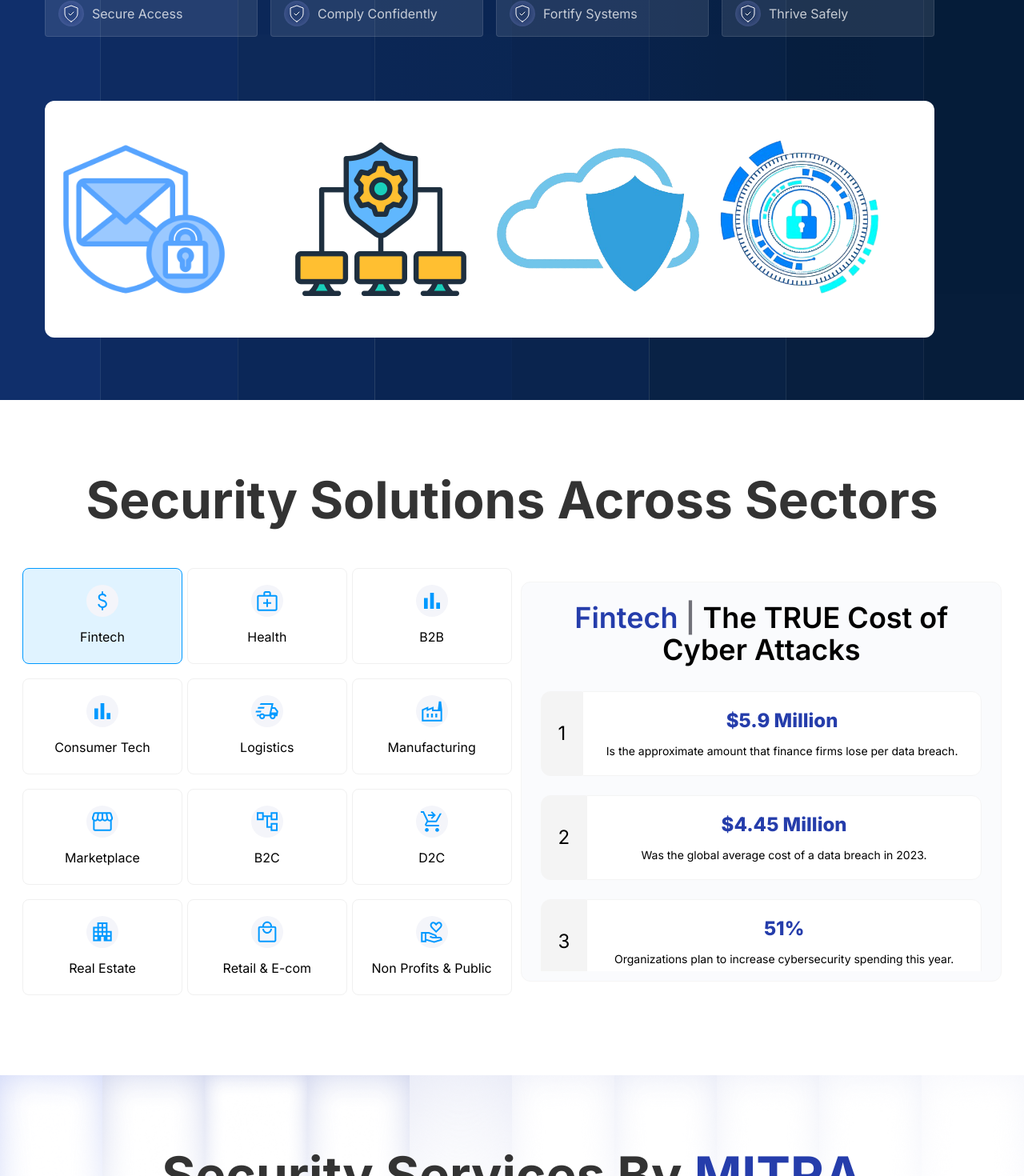
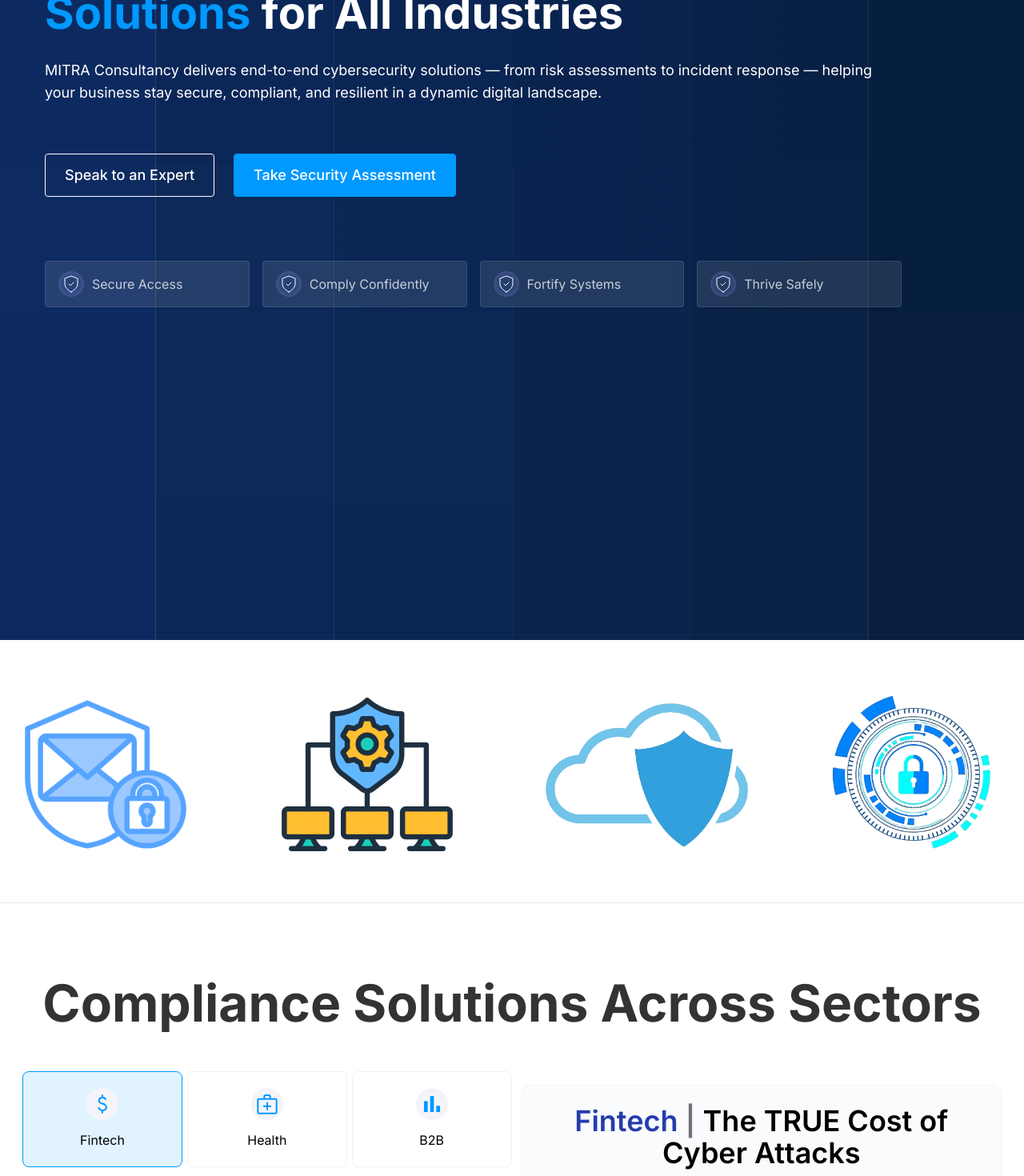
Before and after one commit to neon-lab-dev/MITR-Consultancy-Client, a Next.js app: page /security-services in a window 1280 px wide. Shown: the part 500-1970 px from the top of the page at 80% size. Built offline with nearby package versions, Linux system fonts and the light colour scheme.

Commit message:
Added logos in security pages

```diff
--- a/src/Components/CybersecurityCompliance/ComplianceSolutions/ComplianceSolutions.tsx
+++ b/src/Components/CybersecurityCompliance/ComplianceSolutions/ComplianceSolutions.tsx
@@ -319,7 +319,7 @@ const ComplianceSolutions = () => {
           <h1
             className={`font-bold text-neutral-10 text-[32px] md:text-[50px] xl:text-[64px] leading-normal md:leading-[49.68px] capitalize text-center`}
           >
-            Security Solutions Across Sectors
+            Compliance Solutions Across Sectors
           </h1>
 
           <div className="flex flex-col xl:flex-row items-center gap-6 mt-[60px]">
--- a/src/Components/CybersecurityCompliance/CybersecurityComplianceHero/CybersecurityComplianceHero.tsx
+++ b/src/Components/CybersecurityCompliance/CybersecurityComplianceHero/CybersecurityComplianceHero.tsx
@@ -19,27 +19,8 @@ const CybersecurityComplianceHero = () => {
     "Robust Updation",
   ];
 
-  const images = [
-    {
-      image : IMAGES.iso27001,
-      size : "w-32 xl:w-52"
-    },
-    {
-      image : IMAGES.soc2,
-      size : "w-32 xl:w-64"
-    },
-    {
-      image : IMAGES.hippa,
-      size : "w-32 xl:w-72"
-    },
-    {
-      image : IMAGES.gdpr,
-      size : "w-32 xl:w-64"
-    },
-  ];
-
   return (
-    <div className="font-Inter relative h-[1400px] xl:h-[1300px] 2xl:h-[1200px]">
+    <div className="font-Inter relative h-[1100px] xl:h-[1300px] 2xl:h-[800px]">
       {/* Background Image */}
       <div className="absolute inset-0 z-0">
         <Image
@@ -110,7 +91,7 @@ const CybersecurityComplianceHero = () => {
           </div>
 
           {/* Images */}
-          <div className="grid grid-cols-2 md:grid-cols-4 justify-center items-center gap-4 z-10 bg-white rounded-xl p-5">
+          {/* <div className="grid grid-cols-2 md:grid-cols-4 justify-center items-center gap-4 z-10 ">
             {images?.map((image, index) => (
               <Image
               key={index}
@@ -119,7 +100,7 @@ const CybersecurityComplianceHero = () => {
               className={`${image.size}`}
             />
             ))}
-          </div>
+          </div> */}
 
 
         </div>
--- a/src/Components/Security/SecurityHero/SecurityHero.tsx
+++ b/src/Components/Security/SecurityHero/SecurityHero.tsx
@@ -18,26 +18,9 @@ const SecurityHero = () => {
     "Thrive Safely",
   ];
 
-  const images = [
-    {
-      image: IMAGES.emailSecurity,
-      size: "w-32 xl:w-52",
-    },
-    {
-      image: IMAGES.endpointSecurity2,
-      size: "w-32 xl:w-64",
-    },
-    {
-      image: IMAGES.cloudSecurity2,
-      size: "w-32 xl:w-64",
-    },
-    {
-      image: IMAGES.networkSecurity2,
-      size: "w-32 xl:w-[220px]",
-    },
-  ];
+
   return (
-    <div className="font-Inter relative h-[1200px] md:h-[1200px] xl:h-[1000px] 2xl:h-[1200px]">
+    <div className="font-Inter relative h-[850px] xl:h-[1300px] 2xl:h-[800px]">
       {/* Background Image */}
       <div className="absolute inset-0 z-0">
         <Image
@@ -99,20 +82,6 @@ const SecurityHero = () => {
               </div>
             ))}
           </div>
-
-          {/* Images */}
-          <div className="flex items-center justify-center w-full">
-            <div className="grid grid-cols-2 md:grid-cols-4 justify-center items-center gap-4 z-10 bg-white rounded-xl p-5">
-              {images?.map((image, index) => (
-                <Image
-                  key={index}
-                  src={image.image}
-                  alt="MITRA Consultancy"
-                  className={`${image.size}`}
-                />
-              ))}
-            </div>
-          </div>
         </div>
       </Container>
       <ContactUs
--- a/src/app/(commonLayout)/compliance-services/page.tsx
+++ b/src/app/(commonLayout)/compliance-services/page.tsx
@@ -1,19 +1,55 @@
+import { IMAGES } from "@/assets";
 import ComplianceAssessment from "@/Components/CybersecurityCompliance/ComplianceAssessment/ComplianceAssessment";
 import ComplianceSolutions from "@/Components/CybersecurityCompliance/ComplianceSolutions/ComplianceSolutions";
 import CybersecurityComplianceHero from "@/Components/CybersecurityCompliance/CybersecurityComplianceHero/CybersecurityComplianceHero";
 import CyberSecurityTestimonials from "@/Components/CybersecurityCompliance/CyberSecurityTestimonials/CyberSecurityTestimonials";
 import SecureCompliance from "@/Components/CybersecurityCompliance/SecureCompliance/SecureCompliance";
 import TrustAndResults from "@/Components/CybersecurityCompliance/TrustAndResults/TrustAndResults";
+import Container from "@/Components/Shared/Container/Container";
+import Image from "next/image";
 
 const CybersecurityCompliance = () => {
+  const images = [
+    {
+      image: IMAGES.iso27001,
+      size: "w-16 md:w-[120px] lg:w-48 xl:w-52",
+    },
+    {
+      image: IMAGES.soc2,
+      size: "w-16 md:w-[120px] lg:w-48 xl:w-64",
+    },
+    {
+      image: IMAGES.hippa,
+      size: "w-16 md:w-[120px] lg:w-48 xl:w-72",
+    },
+    {
+      image: IMAGES.gdpr,
+      size: "w-16 md:w-[120px] lg:w-48 xl:w-64",
+    },
+  ];
   return (
     <div>
       <CybersecurityComplianceHero />
+      {/* Images */}
+      <div className="w-full  mt-10 border-b pb-8">
+        <Container>
+          <div className="flex justify-between items-center gap-4 z-10">
+            {images?.map((image, index) => (
+              <Image
+                key={index}
+                src={image.image}
+                alt="MITRA Consultancy"
+                className={`${image.size}`}
+              />
+            ))}
+          </div>
+        </Container>
+      </div>
       <ComplianceSolutions />
       <SecureCompliance />
       <TrustAndResults />
       <ComplianceAssessment />
-      <CyberSecurityTestimonials/>
+      <CyberSecurityTestimonials />
     </div>
   );
 };
--- a/src/app/(commonLayout)/security-services/page.tsx
+++ b/src/app/(commonLayout)/security-services/page.tsx
@@ -1,9 +1,12 @@
+import { IMAGES } from "@/assets";
 import ComplianceAssessment from "@/Components/CybersecurityCompliance/ComplianceAssessment/ComplianceAssessment";
 import ComplianceSolutions from "@/Components/CybersecurityCompliance/ComplianceSolutions/ComplianceSolutions";
 import MitrasEdge from "@/Components/Security/MitrasEdge/MitrasEdge";
 import SecurityHero from "@/Components/Security/SecurityHero/SecurityHero";
 import SecurityService from "@/Components/Security/SecurityService/SecurityService";
+import Container from "@/Components/Shared/Container/Container";
 import FAQ from "@/Components/Shared/FAQ/FAQ";
+import Image from "next/image";
 
 type FAQItem = {
   question: string;
@@ -55,9 +58,43 @@ const SecurityPage = () => {
     },
   ];
 
+  const images = [
+    {
+      image: IMAGES.emailSecurity,
+      size: "w-16 md:w-32 lg:w-48 xl:w-52",
+    },
+    {
+      image: IMAGES.endpointSecurity2,
+      size: "w-16 md:w-32 lg:w-48 xl:w-64",
+    },
+    {
+      image: IMAGES.cloudSecurity2,
+      size: "w-16 md:w-32 lg:w-48 xl:w-64",
+    },
+    {
+      image: IMAGES.networkSecurity2,
+      size: "w-16 md:w-32 lg:w-48 xl:w-[220px]",
+    },
+  ];
+
   return (
     <div>
       <SecurityHero />
+      {/* Images */}
+      <div className="w-full  mt-10 border-b pb-8">
+        <Container>
+          <div className="flex justify-between items-center gap-4 z-10">
+            {images?.map((image, index) => (
+              <Image
+                key={index}
+                src={image.image}
+                alt="MITRA Consultancy"
+                className={`${image.size}`}
+              />
+            ))}
+          </div>
+        </Container>
+      </div>
       <ComplianceSolutions />
       <SecurityService />
       <ComplianceAssessment />
```
